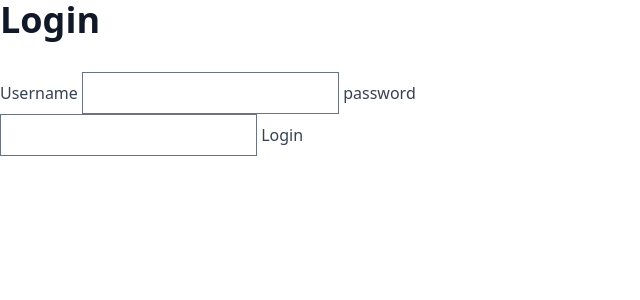
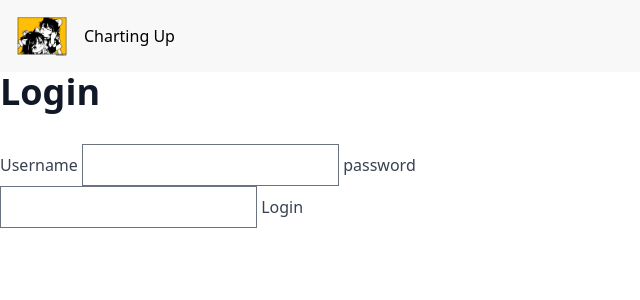
Before and after one commit to shaegis/test-002, a SvelteKit app: page /login in a window 1280 px wide. Shown: the top 300 px of the page, without its empty margins (0-640 px from the left). Built offline with nearby package versions, Linux system fonts and the light colour scheme; no server answers.

Commit message:
Page nav bar: Auth is shown or not shown according to situation.

```diff
--- a/src/routes/+layout.svelte
+++ b/src/routes/+layout.svelte
@@ -1,6 +1,73 @@
 <script lang="ts">
 	import '../app.css';
-	let { children } = $props();
+    import { page } from '$app/stores';
+
+    let { children } = $props();
 </script>
 
+<header>
+    <nav>
+        <div class="logo-group">
+            <figure class="logo">
+                <a href="/">
+                    <img src="/logo.png" alt="Logo" />
+                </a>
+            </figure>
+            <span>Charting Up</span>
+        </div>
+        <ul class="auth">
+            {#if $page.data.user}
+                <li>
+                    <form method="POST" action="/logout">
+                        <button type="submit">Log-out</button>
+                    </form>
+                </li>
+            {:else if $page.url?.pathname === '/' }
+                <li><a href="/login">Log-in</a></li>
+                <li><a href="/signup">Sign-up</a></li>
+            {/if}
+        </ul>
+    </nav>
+</header>
+
 {@render children()}
+
+<style>
+    nav {
+        display: flex;
+        justify-content: space-between;
+        align-items: left;
+        padding: 1rem;
+        background-color: #f8f8f8;
+        border-bottom: 1px, solid #ddd;
+    }
+
+    .logo-group {
+        display: flex;
+        align-items: center;
+        gap: 1rem;
+    }
+
+    .logo {
+        height: 40px;
+        width: 52px;
+    }
+
+    .auth {
+        display: flex;
+        list-style: none;
+        margine: 0;
+        padding: 0;
+        gap: 1rem;
+    }
+
+    .auth a {
+        margin-left: 1rem;
+        text-decoration: none;
+        color: #333;
+    }
+
+    .auth a:hover {
+        text-decoration: underline;
+    }
+</style>
--- a/src/routes/+page.svelte
+++ b/src/routes/+page.svelte
@@ -12,9 +12,6 @@
 </script>
 
 <article class="prose">
-    <h1>Welcome to SvelteKit</h1>
-    <p>Visit <a href="https://svelte.dev/docs/kit">svelte.dev/docs/kit</a> to read the documentation</p>
-
-    <button on:click={gotoLogin}>Log-in</button>
-    <button on:click={gotoSignup}>Sign-up</button>
+    <h1>Welcome to Charting Up!!!</h1>
+    <p>Visit Sveltekit Site<a href="https://svelte.dev/docs/kit">svelte.dev/docs/kit</a> to read the documentation</p>
 </article>
```
Also changed, not shown: static/logo.png (added), 1 other file (tests, documents, lock files or other folders).
